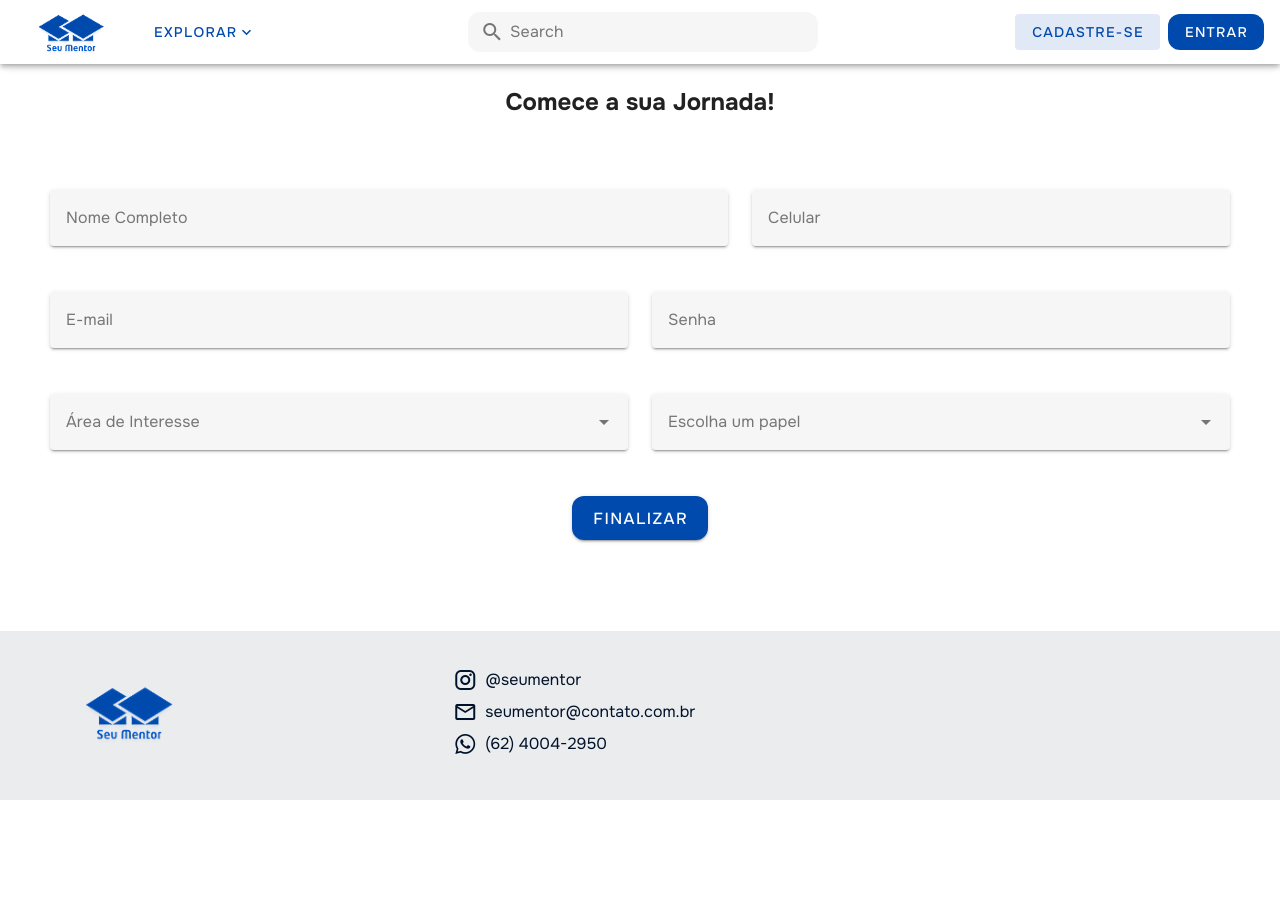
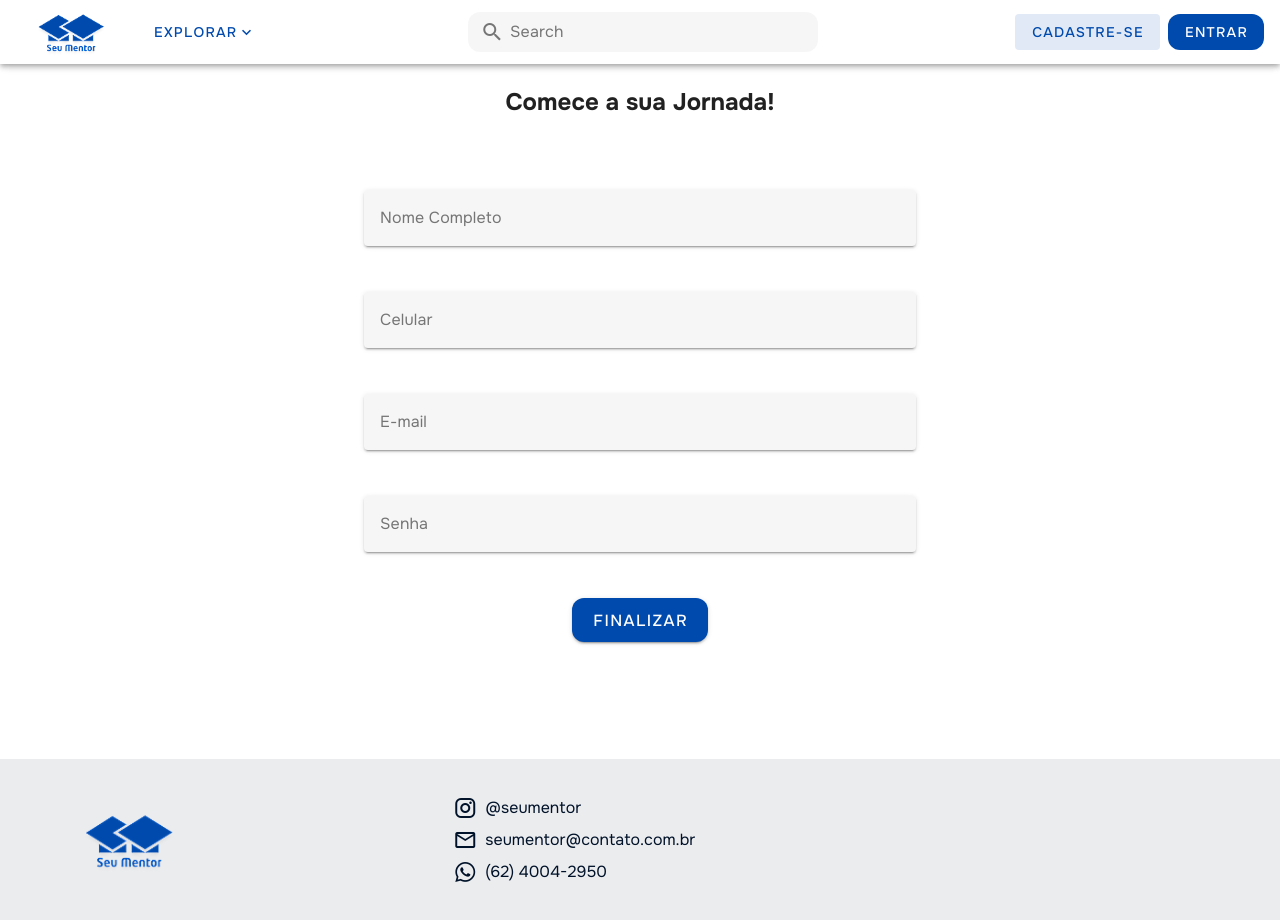
Before and after one commit to nicoly-moraes/seu-mentor, a Vue app: page /cadastre in a window 1280 px wide. Shown: the top 920 px of the page. Before the commit the page ends 800 px from the top, so only its background shows below. Built offline with nearby package versions, Linux system fonts and the light colour scheme; a web font is replaced by a local one.

Commit message:
alterando formulario

```diff
--- a/src/pages/cadastre.vue
+++ b/src/pages/cadastre.vue
@@ -4,12 +4,11 @@
       Comece a sua Jornada!
     </h1>
   </section>
-  <v-form>
+  <v-form class="form">
     <div class="box">
       <v-row>
           <v-col
             cols="12"
-            md="7"
           >
             <v-text-field
             v-model="nome"
@@ -23,7 +22,6 @@
 
           <v-col
             cols="12"
-            md="5"
           >
             <v-text-field
             v-model="celular"
@@ -37,7 +35,6 @@
 
           <v-col
             cols="12"
-            md="6"
           >
             <v-text-field
             v-model="email"
@@ -51,7 +48,6 @@
 
           <v-col
             cols="12"
-            md="6"
           >
             <v-text-field
             v-model="senha"
@@ -62,30 +58,6 @@
             variant="solo-filled"
             required
             ></v-text-field>
-          </v-col>
-
-          <v-col
-            cols="12"
-            md="6"
-          >
-            <v-select
-              label="Área de Interesse"
-              data-vv-name="select"
-              variant="solo-filled"
-              required
-            ></v-select>
-          </v-col>
-
-          <v-col
-            cols="12"
-            md="6"
-          >
-            <v-select
-              label="Escolha um papel"
-              data-vv-name="select"
-              variant="solo-filled"
-              required
-            ></v-select>
           </v-col>
 
           <v-col cols="12" class="text-center">
@@ -133,8 +105,15 @@ export default {
   text-align: center;
 }
 
+.form {
+  display: flex;
+  justify-content: center;
+  margin-bottom: 67px;
+}
+
 .box {
   padding:50px;
+  max-width: 700px;
 }
 
 .btn-cadastre {
```
